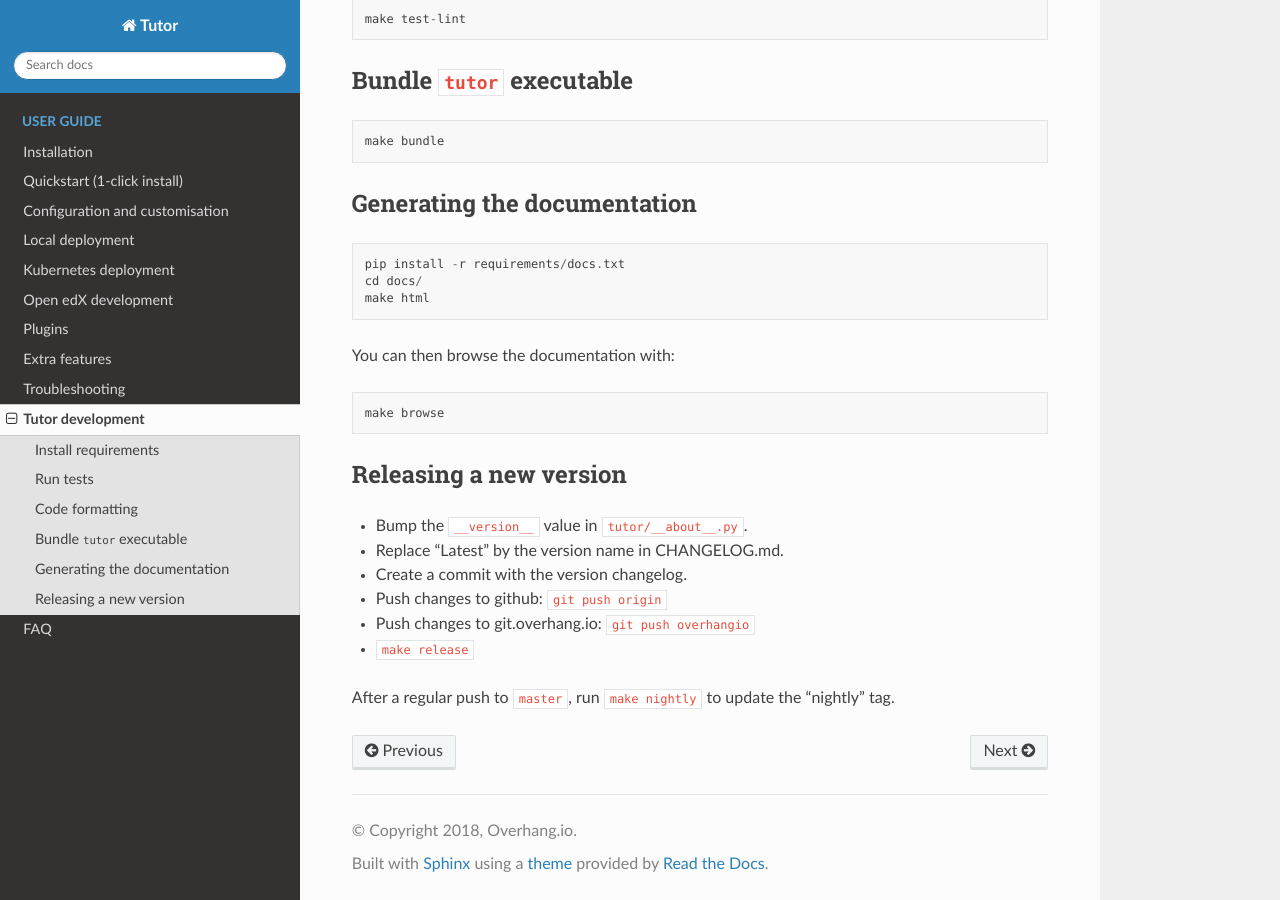
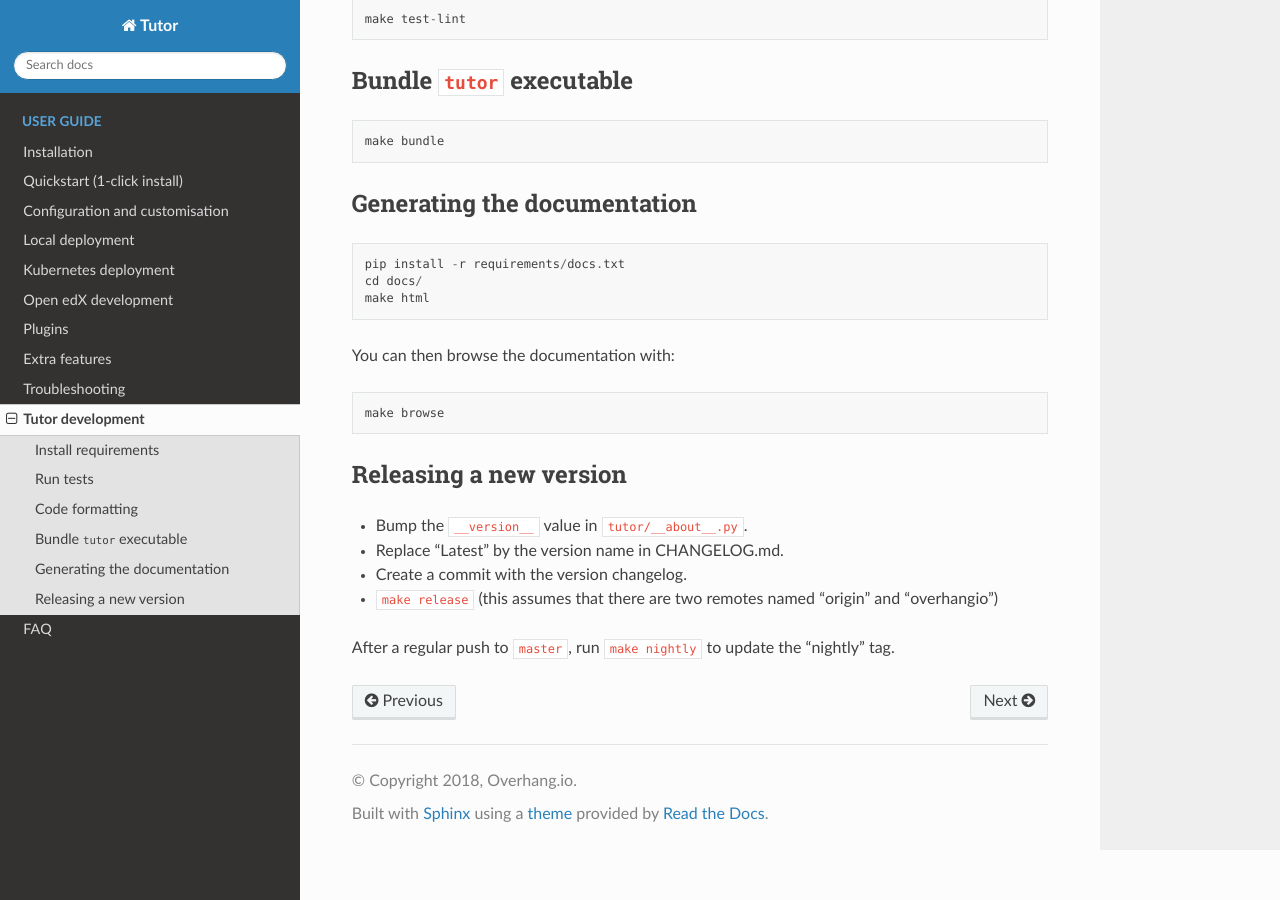
Before and after one commit to overhangio/tutor, a Sphinx documentation site: the page built from docs/tutor.rst, in a window 1280 px wide and 900 px high, scrolled down 945 px. Built offline with Sphinx 7.4.7 and the Read the Docs theme 2.0.0, drawn with Linux system fonts in a browser that asks for light colours; pages that are not in the unit, such as notebooks, are missing from menus.

Commit message:
Minord docs change: update release instructions

```diff
--- a/docs/tutor.rst
+++ b/docs/tutor.rst
@@ -65,8 +65,6 @@ Releasing a new version
 - Bump the ``__version__`` value in ``tutor/__about__.py``.
 - Replace "Latest" by the version name in CHANGELOG.md.
 - Create a commit with the version changelog.
-- Push changes to github: ``git push origin``
-- Push changes to git.overhang.io: ``git push overhangio``
-- ``make release``
+- ``make release`` (this assumes that there are two remotes named "origin" and "overhangio")
 
 After a regular push to ``master``, run ``make nightly`` to update the "nightly" tag.
```
